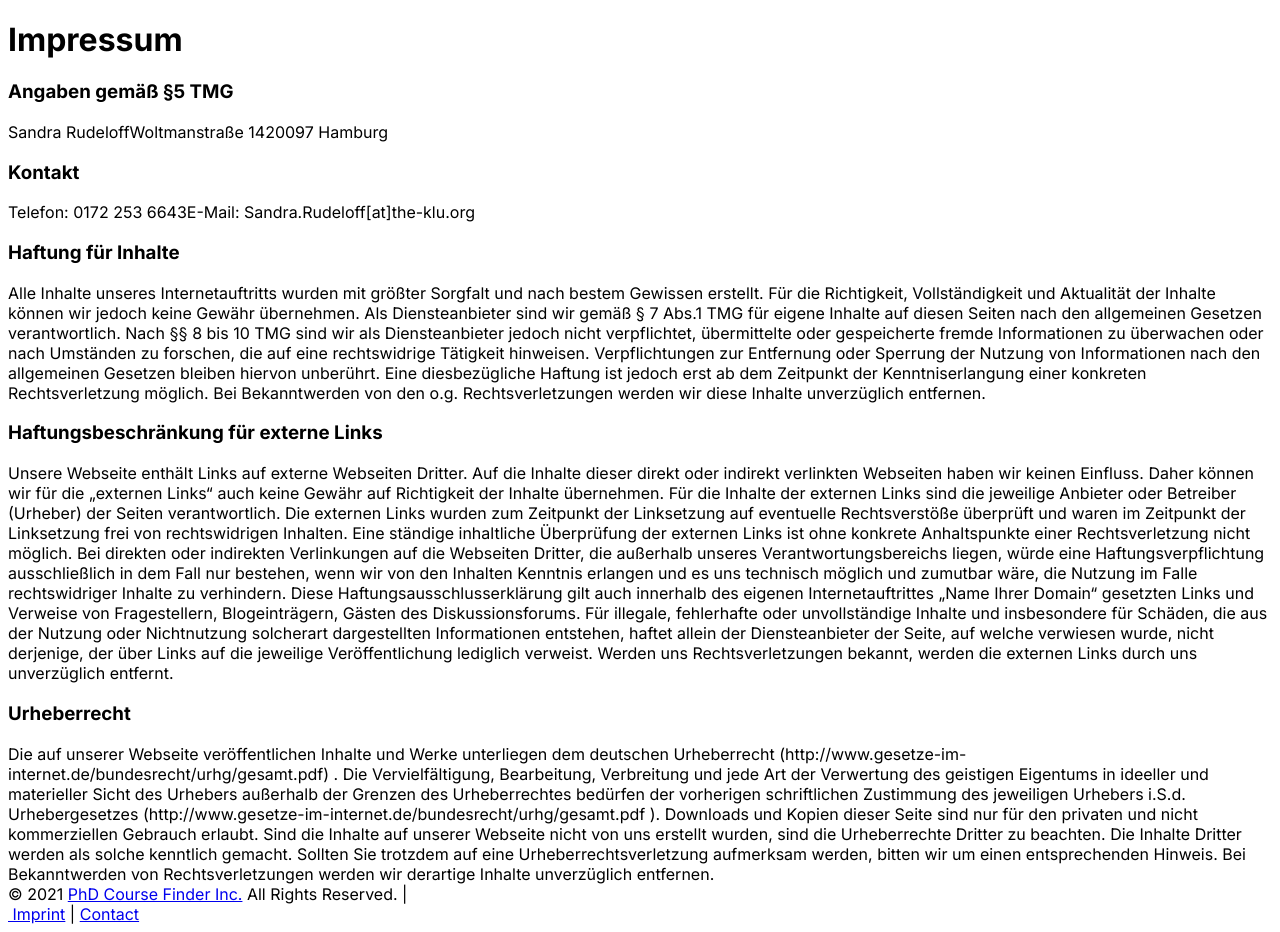
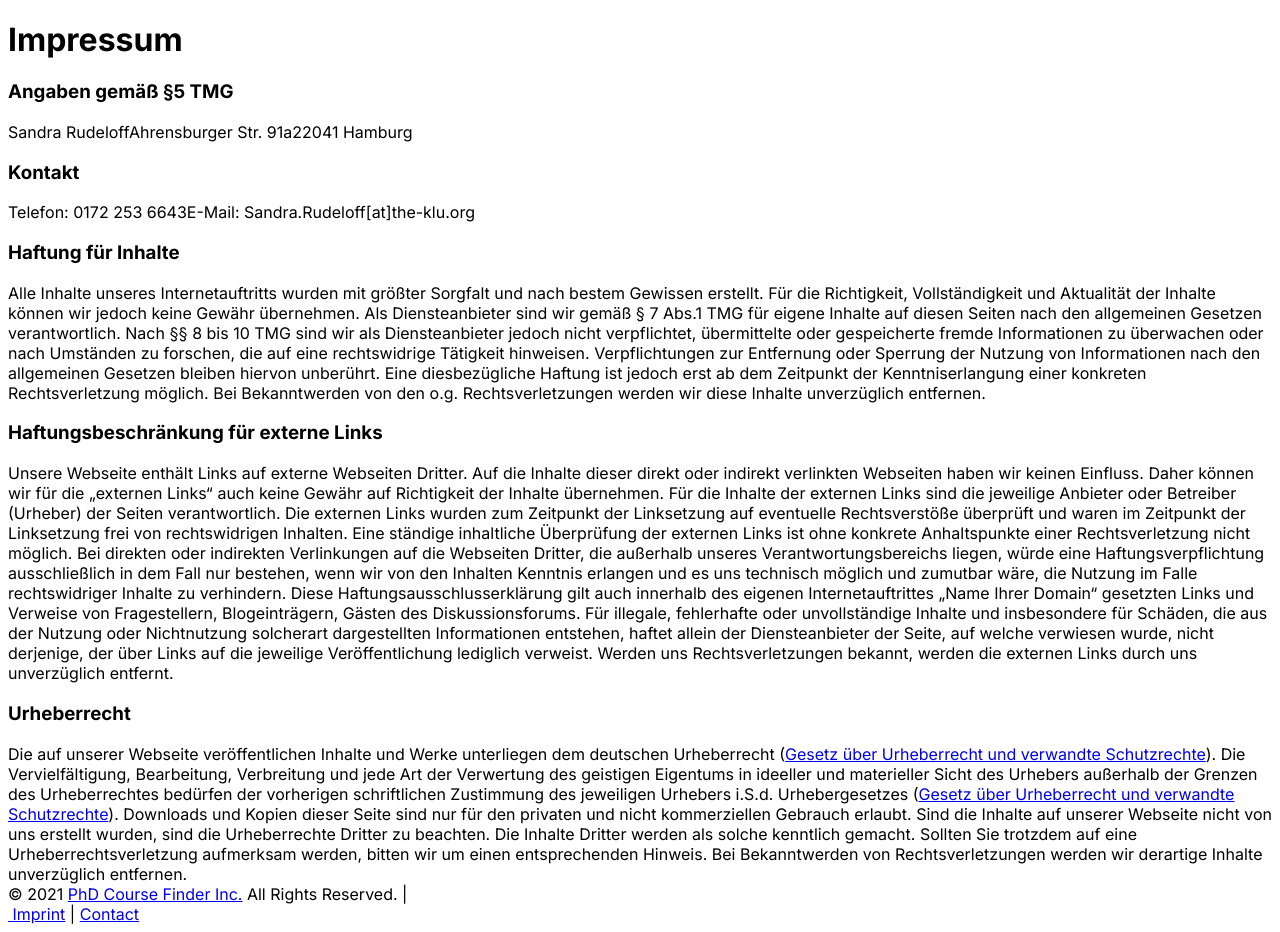
Before and after one commit to pgoodbread/phd-course-finder, a Next.js app: page /imprint in a window 1280 px wide. Shown: the part 244-1176 px from the top of the page. Built offline with nearby package versions, Linux system fonts and the light colour scheme; no server answers.

Commit message:
changes address and makes links clickable

```diff
--- a/pages/imprint.tsx
+++ b/pages/imprint.tsx
@@ -9,8 +9,8 @@ export default function Imprint() {
           Angaben gemäß §5 TMG{" "}
         </h3>
         <span className="mt-4">Sandra Rudeloff</span>
-        <span>Woltmanstraße 14</span>
-        <span>20097 Hamburg</span>
+        <span>Ahrensburger Str. 91a</span>
+        <span>22041 Hamburg</span>
 
         <h3 className="font-bold leading-7 sm:text-lg mt-4">Kontakt</h3>
         <span className="mt-4">Telefon: 0172 253 6643</span>
@@ -70,18 +70,30 @@ export default function Imprint() {
         <h3 className="font-bold leading-7 sm:text-lg mt-4 ">Urheberrecht</h3>
         <span className="mt-4">
           Die auf unserer Webseite veröffentlichen Inhalte und Werke unterliegen
-          dem deutschen Urheberrecht
-          (http://www.gesetze-im-internet.de/bundesrecht/urhg/gesamt.pdf) . Die
-          Vervielfältigung, Bearbeitung, Verbreitung und jede Art der Verwertung
-          des geistigen Eigentums in ideeller und materieller Sicht des Urhebers
-          außerhalb der Grenzen des Urheberrechtes bedürfen der vorherigen
-          schriftlichen Zustimmung des jeweiligen Urhebers i.S.d.
-          Urhebergesetzes
-          (http://www.gesetze-im-internet.de/bundesrecht/urhg/gesamt.pdf ).
-          Downloads und Kopien dieser Seite sind nur für den privaten und nicht
-          kommerziellen Gebrauch erlaubt. Sind die Inhalte auf unserer Webseite
-          nicht von uns erstellt wurden, sind die Urheberrechte Dritter zu
-          beachten. Die Inhalte Dritter werden als solche kenntlich gemacht.
+          dem deutschen Urheberrecht (
+          <a
+            className="underline text-blue-600 hover:text-blue-800 visited:text-purple-600"
+            href="http://www.gesetze-im-internet.de/bundesrecht/urhg/gesamt.pdf"
+            target="_blank"
+          >
+            Gesetz über Urheberrecht und verwandte Schutzrechte
+          </a>
+          ). Die Vervielfältigung, Bearbeitung, Verbreitung und jede Art der
+          Verwertung des geistigen Eigentums in ideeller und materieller Sicht
+          des Urhebers außerhalb der Grenzen des Urheberrechtes bedürfen der
+          vorherigen schriftlichen Zustimmung des jeweiligen Urhebers i.S.d.
+          Urhebergesetzes (
+          <a
+            className="underline text-blue-600 hover:text-blue-800 visited:text-purple-600"
+            href="http://www.gesetze-im-internet.de/bundesrecht/urhg/gesamt.pdf"
+            target="_blank"
+          >
+            Gesetz über Urheberrecht und verwandte Schutzrechte
+          </a>
+          ). Downloads und Kopien dieser Seite sind nur für den privaten und
+          nicht kommerziellen Gebrauch erlaubt. Sind die Inhalte auf unserer
+          Webseite nicht von uns erstellt wurden, sind die Urheberrechte Dritter
+          zu beachten. Die Inhalte Dritter werden als solche kenntlich gemacht.
           Sollten Sie trotzdem auf eine Urheberrechtsverletzung aufmerksam
           werden, bitten wir um einen entsprechenden Hinweis. Bei Bekanntwerden
           von Rechtsverletzungen werden wir derartige Inhalte unverzüglich
```
